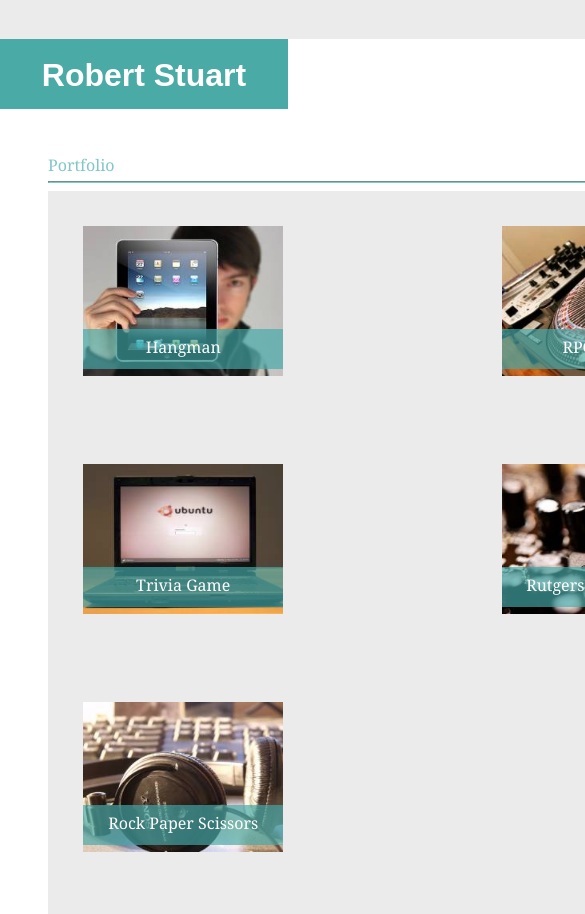
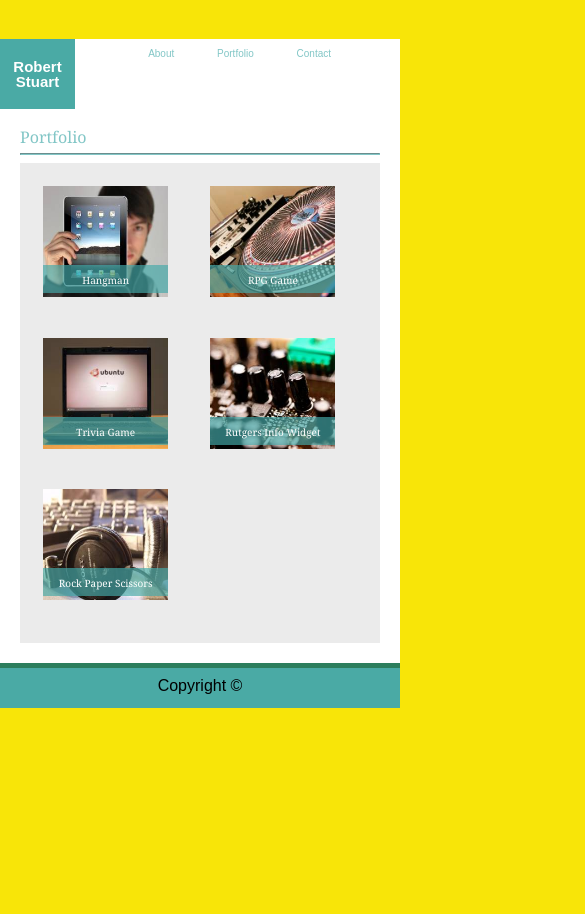
Before and after one commit to rls5113/responsive-portfolio, a plain HTML site: page portfolio.html in a window 390 px wide. Shown: the top 914 px of the page, 585 px wide, since content can reach past the window. After the commit the page ends 844 px from the top, so only its background shows below. Drawn offline with Linux system fonts and the light colour scheme.

Commit message:
transform project to responsive

```diff
--- a/assets/css/style.css
+++ b/assets/css/style.css
@@ -175,3 +175,84 @@ body {
     vertical-align: middle;
     padding: 10px;
   }
+
+  @media screen and (min-width: 980px) {
+    /* The body's bg color will be #333 */
+    body {
+      background-color: #e40b0b;
+    }
+    header {
+      width: 1100px;
+    }
+    img {
+      width:70%;
+      height:70%;
+    }
+    /* #portfolioGrid > figure {
+      padding: .25em;
+    } */
+
+    .imgBanner {
+      font-size: larger;
+      width: 286px;
+      height: 23px;
+      top: -65px;
+    }
+
+    /* The wrapper's width will be 600px */
+    .container {
+      width: 1100px;
+    }
+  }
+  @media screen and (max-width: 768px) {
+    /* The body's bg color will be #333 */
+    body {
+      background-color: #111aee;
+    }
+    header {
+      width: 600px;
+    }
+    #left {
+      /* width: 75px; */
+      font-size:20px;
+    }
+    /* The wrapper's width will be 600px */
+    .container {
+      width: 600px;
+    }
+  }
+  @media screen and (max-width: 640px) {
+    /* The body's bg color will be #333 */
+    body {
+      background-color: #f8e508;
+    }
+    header {
+      width: 400px;
+    }
+    #left {
+      width: 75px;
+      font-size:15px;
+    }
+    #right {
+      padding:5px;
+      font-size:10px;
+    }
+    img {
+      width:85%;
+      height:85%;
+    }
+    #portfolioGrid > figure {
+      padding: .25em;
+    }
+
+    .imgBanner {
+      font-size: 10px;
+      width: 105px;
+      height: 8px;
+      top: -35px;
+    }
+    /* The wrapper's width will be 600px */
+    .container {
+      width: 400px;
+    }
+  }
```
Also changed, not shown: 1 other file.
